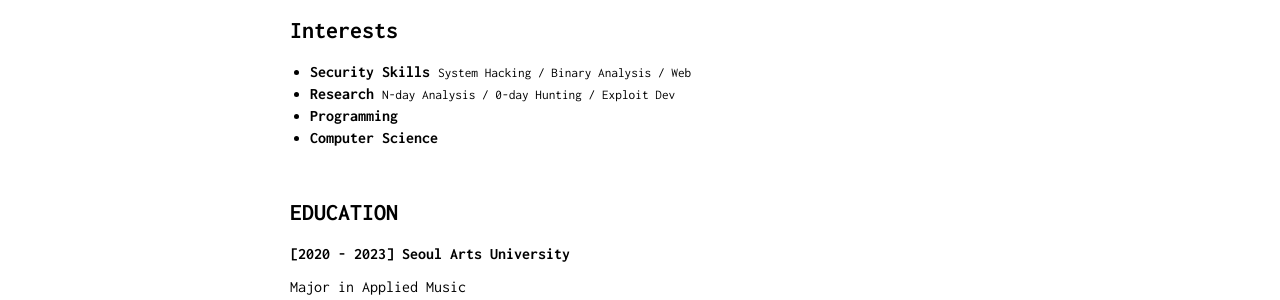
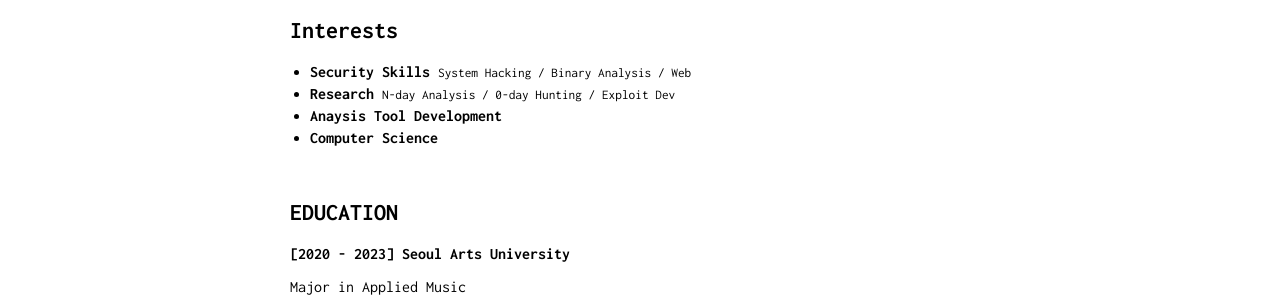
Before and after one commit to Bugeun/bugeun.github.io, a Jekyll site: the page built from index.md, in a window 1280 px wide. Shown: the part 378-678 px from the top of the page. Built offline with Jekyll 4.4.1, drawn with Linux system fonts in a browser that asks for light colours.

Commit message:
Update index.md

```diff
--- a/index.md
+++ b/index.md
@@ -38,7 +38,7 @@ Vulnerability Researcher
           <small>N-day Analysis / 0-day Hunting / Exploit Dev</small>
           </li>
           <li>
-          <b>Programming</b>
+          <b>Anaysis Tool Development</b>
           </li>
           <li>
           <b>Computer Science</b>
```
